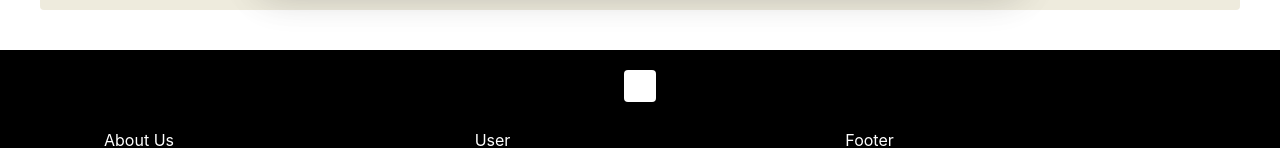
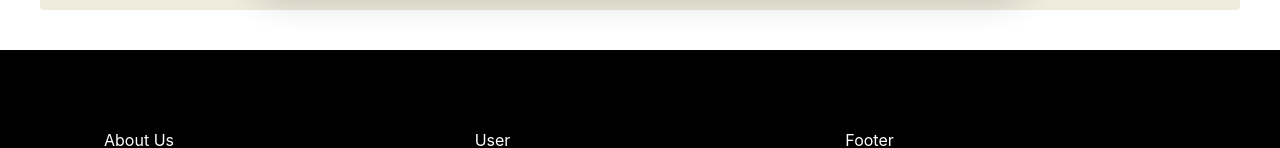
Before and after one commit to Davidohiv7/Final-Project, a React (Create React App) app in the folder client/: page /authentication in a window 1280 px wide. Shown: the part 682-830 px from the top of the page. Built offline with nearby package versions, Linux system fonts and the light colour scheme.

Commit message:
fixed bug

```diff
--- a/client/src/components/Sign in/SignIn.jsx
+++ b/client/src/components/Sign in/SignIn.jsx
@@ -26,7 +26,7 @@ export default function SignIn() {
     const [errorsArray, setErrorsArray] = useState([]);
     const [succesSignInSnackbar, setSuccesSignInSnackbar] = useState(false);
     const [errorSignInSnackbar, setErrorSignInSnackbar] = useState(false);
-    const [errorsPopover, setSuccesErrorsPopover] = useState(true);
+    const [errorsPopover, setSuccesErrorsPopover] = useState(false);
     const [errorsPopoverAnchor, setSuccesErrorsPopoverAnchor] = useState(null);
 
     useEffect(() => {
--- a/client/src/components/Sign up/SignUp.jsx
+++ b/client/src/components/Sign up/SignUp.jsx
@@ -30,7 +30,7 @@ export default function SignUp() {
     const [errorsArray, setErrorsArray] = useState([]);
     const [succesSignInSnackbar, setSuccesSignInSnackbar] = useState(false);
     const [errorSignInSnackbar, setErrorSignInSnackbar] = useState(false);
-    const [errorsPopover, setSuccesErrorsPopover] = useState(true);
+    const [errorsPopover, setSuccesErrorsPopover] = useState(false);
     const [errorsPopoverAnchor, setSuccesErrorsPopoverAnchor] = useState(null);
 
     useEffect(() => {
```
